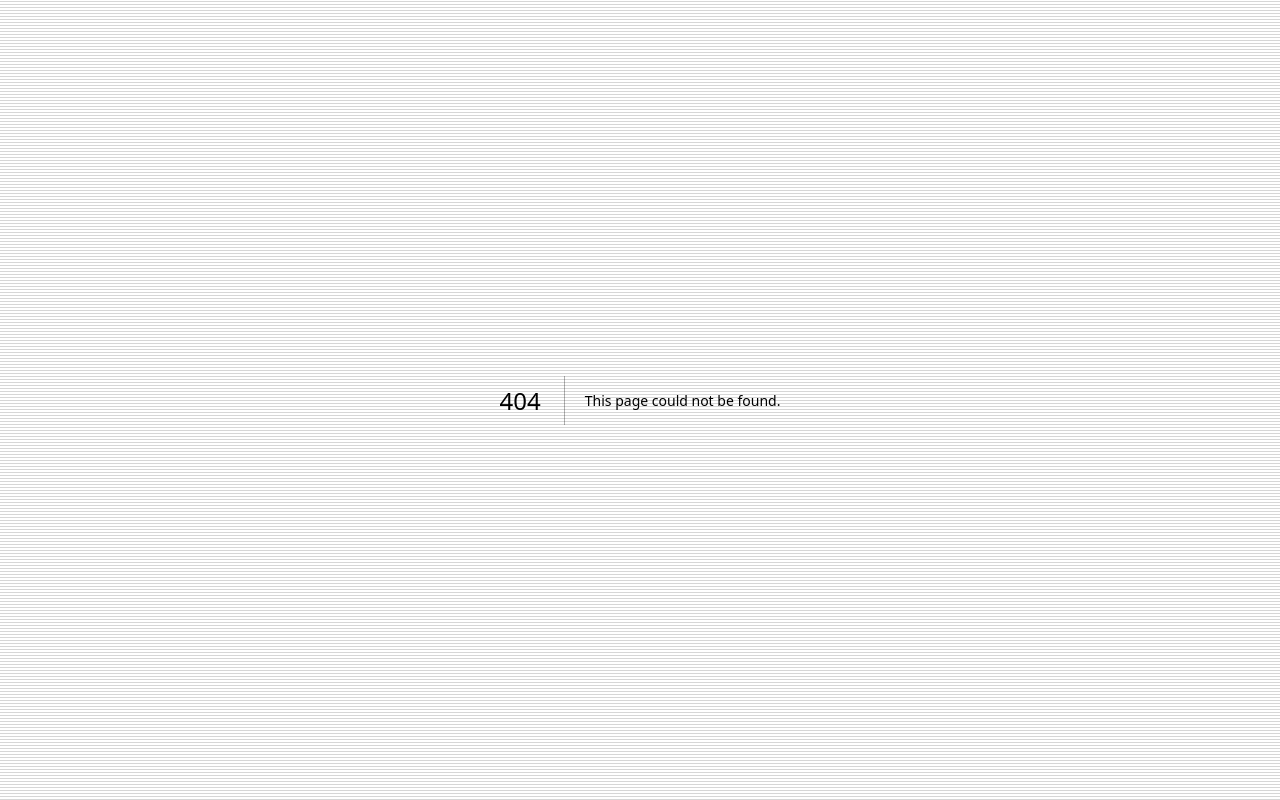
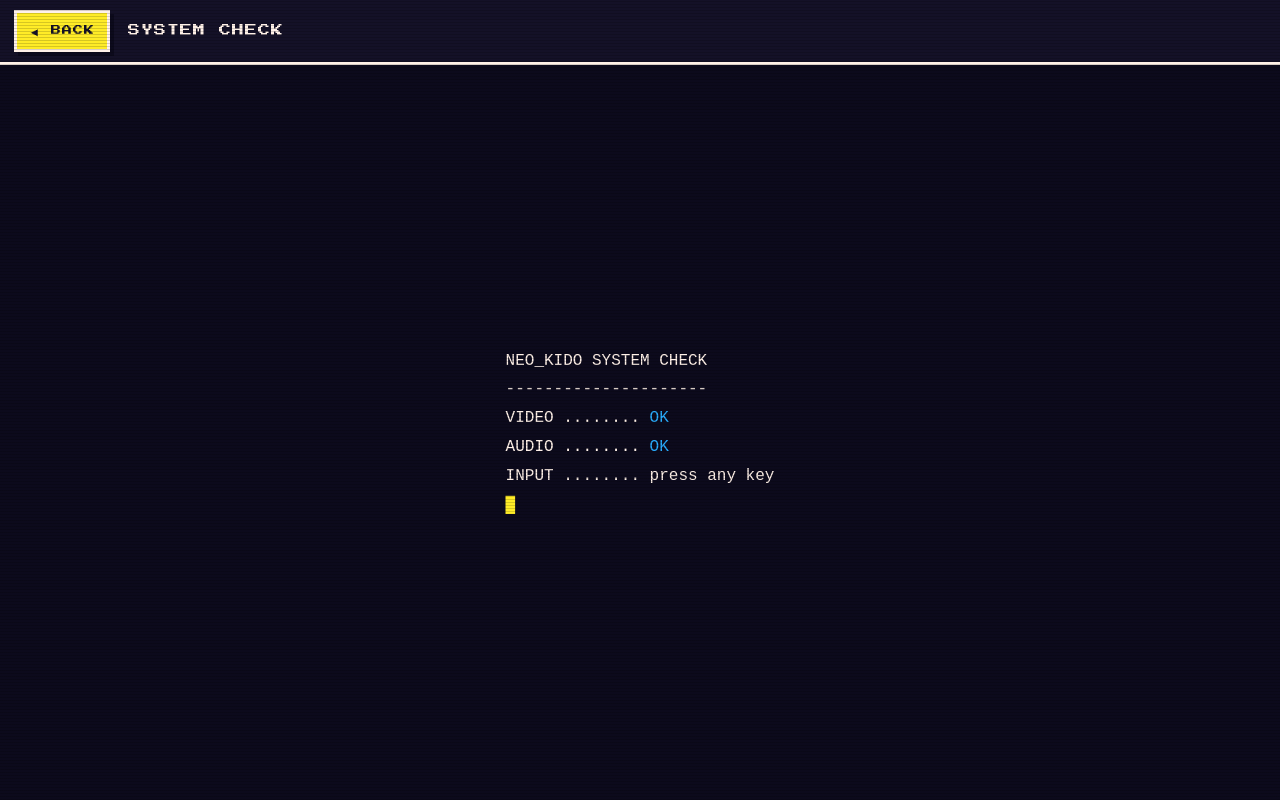
Before and after one commit to LeeDoik/pixelarious, a Next.js app: page /play/system-check in a window 1280 px wide. Before the commit this address had no page. Built offline with nearby package versions, Linux system fonts and the light colour scheme.

Commit message:
feat: add iframe game player page for playable cartridges

```diff
--- a/src/app/globals.css
+++ b/src/app/globals.css
@@ -209,3 +209,11 @@ footer .coin{font-family:var(--font-display); font-size:10px; letter-spacing:2px
 }
 .btn.not-inserted:hover{transform:none; box-shadow:5px 5px 0 var(--shadow)}
 .btn.not-inserted:active{transform:none; box-shadow:5px 5px 0 var(--shadow)}
+
+/* play page shell */
+.play-shell{position:fixed; inset:0; display:flex; flex-direction:column; background:var(--bg-deep)}
+.play-bar{display:flex; align-items:center; gap:18px; padding:10px 14px;
+  background:var(--bg); border-bottom:3px solid var(--frame)}
+.btn-small{font-size:10px; padding:9px 12px; box-shadow:4px 4px 0 var(--shadow)}
+.play-title{font-family:var(--font-display); font-size:12px; letter-spacing:1px; color:var(--text)}
+.play-frame{flex:1; border:0; width:100%; background:#000}
--- /dev/null
+++ b/src/app/play/[slug]/page.tsx
@@ -0,0 +1,45 @@
+import type { Metadata } from 'next'
+import Link from 'next/link'
+import { notFound } from 'next/navigation'
+import { getGame, getGames } from '@/lib/games'
+
+export const dynamicParams = false
+
+export function generateStaticParams() {
+  return getGames()
+    .filter((g) => g.playPath !== null)
+    .map((g) => ({ slug: g.slug }))
+}
+
+export async function generateMetadata({
+  params,
+}: {
+  params: Promise<{ slug: string }>
+}): Promise<Metadata> {
+  const { slug } = await params
+  const game = getGame(slug)
+  return { title: game ? `${game.title} — NEO_KIDO` : 'NEO_KIDO' }
+}
+
+export default async function PlayPage({ params }: { params: Promise<{ slug: string }> }) {
+  const { slug } = await params
+  const game = getGame(slug)
+  if (!game || !game.playPath) notFound()
+
+  return (
+    <div className="play-shell">
+      <div className="play-bar">
+        <Link className="btn btn-small" href="/">
+          ◀ BACK
+        </Link>
+        <span className="play-title">{game.title}</span>
+      </div>
+      <iframe
+        className="play-frame"
+        src={game.playPath}
+        title={game.title}
+        allow="fullscreen; gamepad; autoplay"
+      />
+    </div>
+  )
+}
```
Also changed, not shown: 1 other file (tests, documents, lock files or other folders).
